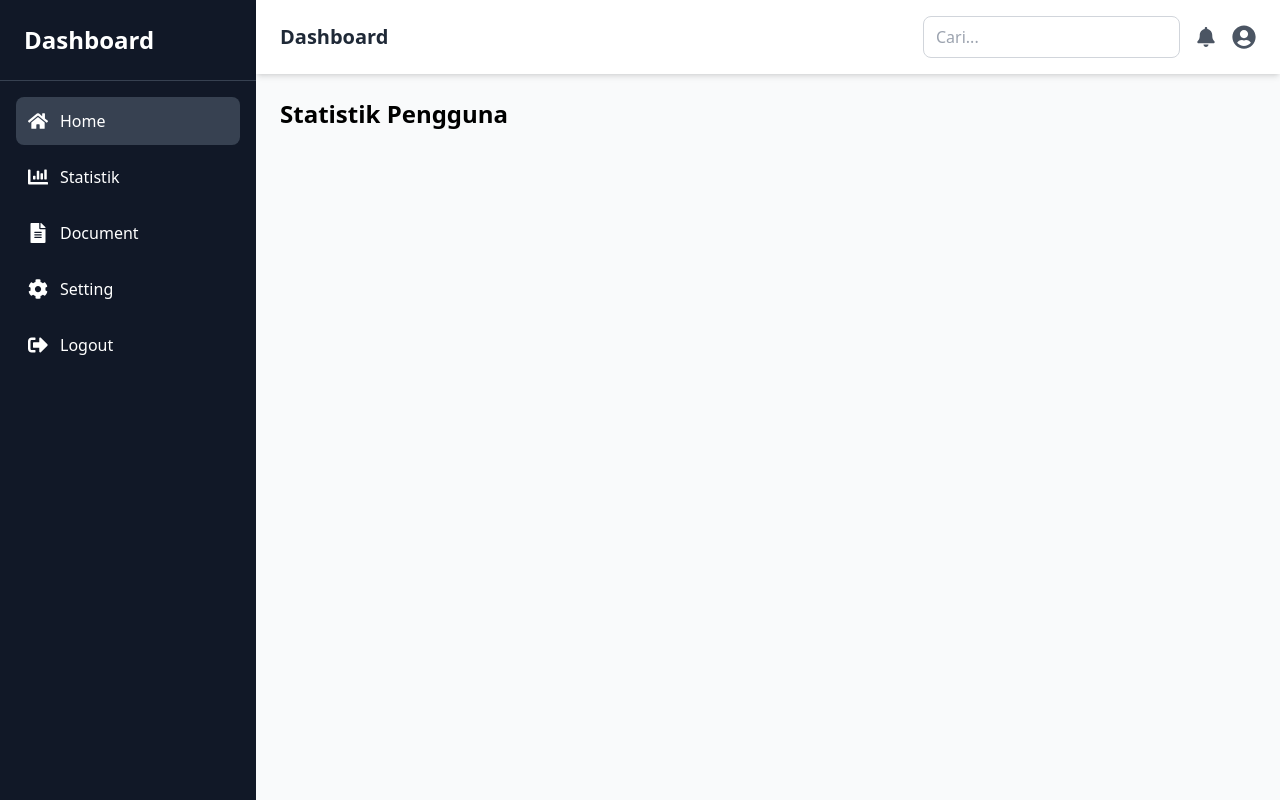
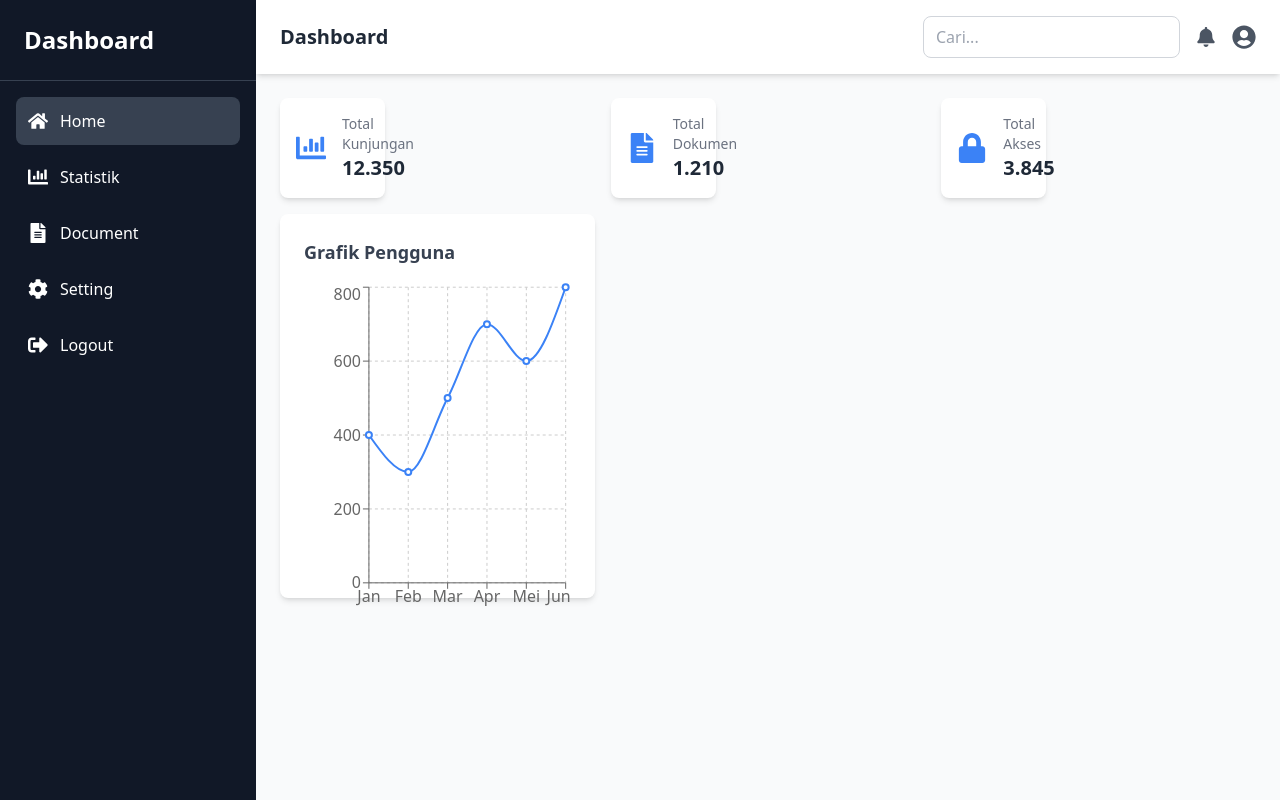
Before and after one commit to mukti-nux/admin-dashboardku, a React (Create React App) app: page / in a window 1280 px wide. Built offline with nearby package versions, Linux system fonts and the light colour scheme.

Commit message:
tmbhi chart

```diff
--- a/package.json
+++ b/package.json
@@ -11,6 +11,7 @@
     "react-dom": "^19.1.0",
     "react-icons": "^5.5.0",
     "react-scripts": "5.0.1",
+    "recharts": "^2.15.3",
     "web-vitals": "^2.1.4"
   },
   "scripts": {
--- a/src/App.js
+++ b/src/App.js
@@ -1,5 +1,8 @@
+import { FaChartBar, FaFileAlt, FaLock } from "react-icons/fa";
 import Sidebar from "./components/sidebar";
 import Header from "./components/header";
+import StatistikCard from "./components/StatistikCard";
+import StatistikChart from "./components/StatistikChart";
 
 function App() {
   return (
@@ -7,9 +10,16 @@ function App() {
       <Sidebar />
       <div className="flex-1 flex flex-col">
         <Header />
-        <div className="p-6 bg-gray-50 flex-1 overflow-y-auto">
-          {/* Di sinilah nanti grafik dan konten lainnya */}
-          <h2 className="text-2xl font-bold mb-4">Statistik Pengguna</h2>
+        <div className="p-6 bg-gray-50 flex-1 overflow-y-auto space-y-6">
+          {/* Kamu bisa tambah konten lain di bawah */}
+          <div className="grid grid-cols-1 sm:grid-cols-3 gap-4">
+             <StatistikCard title="Total Kunjungan" value="12.350" icon={<FaChartBar />} />
+             <StatistikCard title="Total Dokumen" value="1.210" icon={<FaFileAlt />} />
+             <StatistikCard title="Total Akses" value="3.845" icon={<FaLock />} />
+             <div>
+              <StatistikChart />
+             </div>
+          </div>
         </div>
       </div>
     </div>
--- /dev/null
+++ b/src/components/StatistikCard.jsx
@@ -0,0 +1,13 @@
+const StatistikCard = ({ title, value, icon }) => {
+  return (
+    <div className="bg-white p-4 rounded-lg shadow-md flex items-center space-x-4 w-full sm:w-1/3">
+      <div className="text-blue-500 text-3xl">{icon}</div>
+      <div>
+        <div className="text-sm text-gray-500">{title}</div>
+        <div className="text-xl font-bold text-gray-800">{value}</div>
+      </div>
+    </div>
+  );
+};
+
+export default StatistikCard;
--- /dev/null
+++ b/src/components/StatistikChart.jsx
@@ -0,0 +1,37 @@
+import {
+  LineChart,
+  Line,
+  XAxis,
+  YAxis,
+  CartesianGrid,
+  Tooltip,
+  ResponsiveContainer,
+} from "recharts";
+
+const data = [
+  { name: "Jan", pengguna: 400 },
+  { name: "Feb", pengguna: 300 },
+  { name: "Mar", pengguna: 500 },
+  { name: "Apr", pengguna: 700 },
+  { name: "Mei", pengguna: 600 },
+  { name: "Jun", pengguna: 800 },
+];
+
+const StatistikChart = () => {
+  return (
+    <div className="bg-white p-6 rounded-lg shadow-md w-full h-96">
+      <h2 className="text-lg font-semibold mb-4 text-gray-700">Grafik Pengguna</h2>
+      <ResponsiveContainer width="100%" height="100%">
+        <LineChart data={data}>
+          <CartesianGrid strokeDasharray="3 3" />
+          <XAxis dataKey="name" />
+          <YAxis />
+          <Tooltip />
+          <Line type="monotone" dataKey="pengguna" stroke="#3b82f6" strokeWidth={2} />
+        </LineChart>
+      </ResponsiveContainer>
+    </div>
+  );
+};
+
+export default StatistikChart;
```
Also changed, not shown: 1 other file (tests, documents, lock files or other folders).
